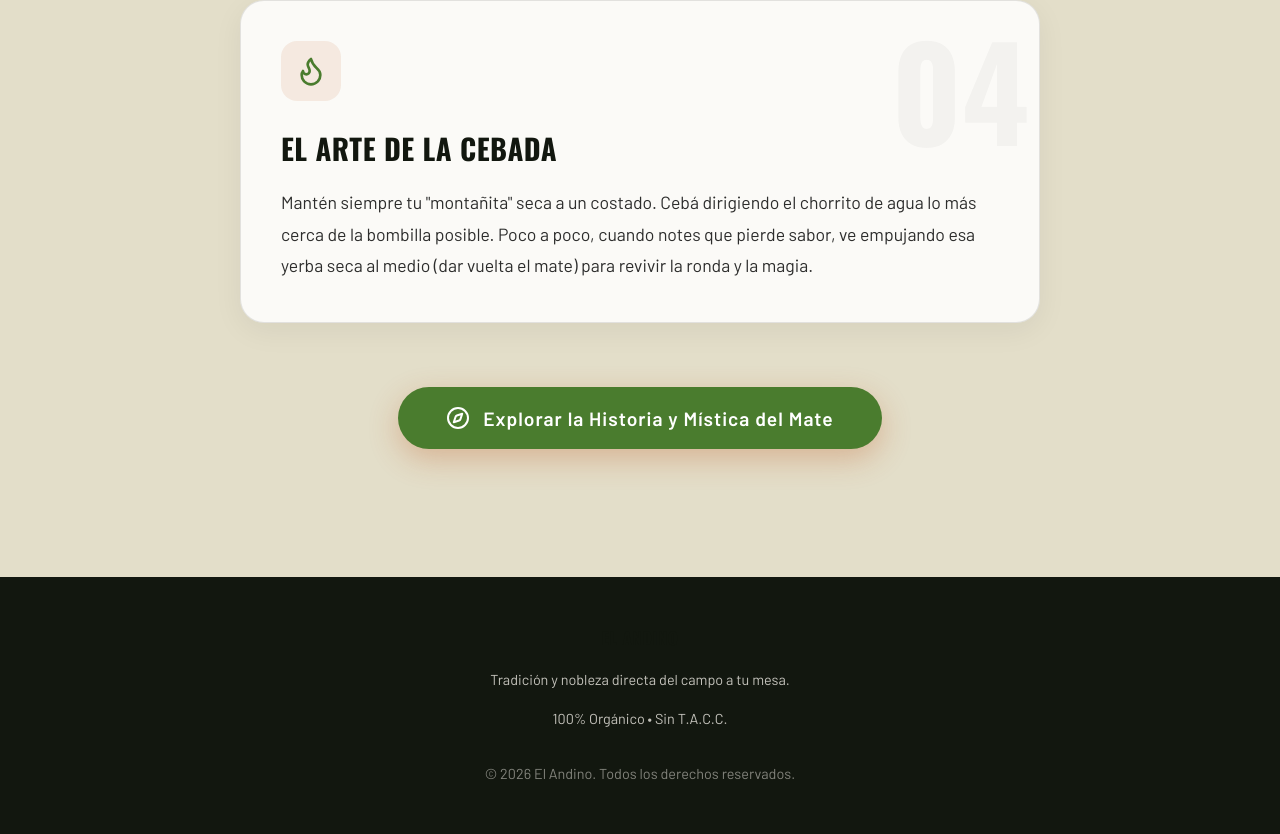
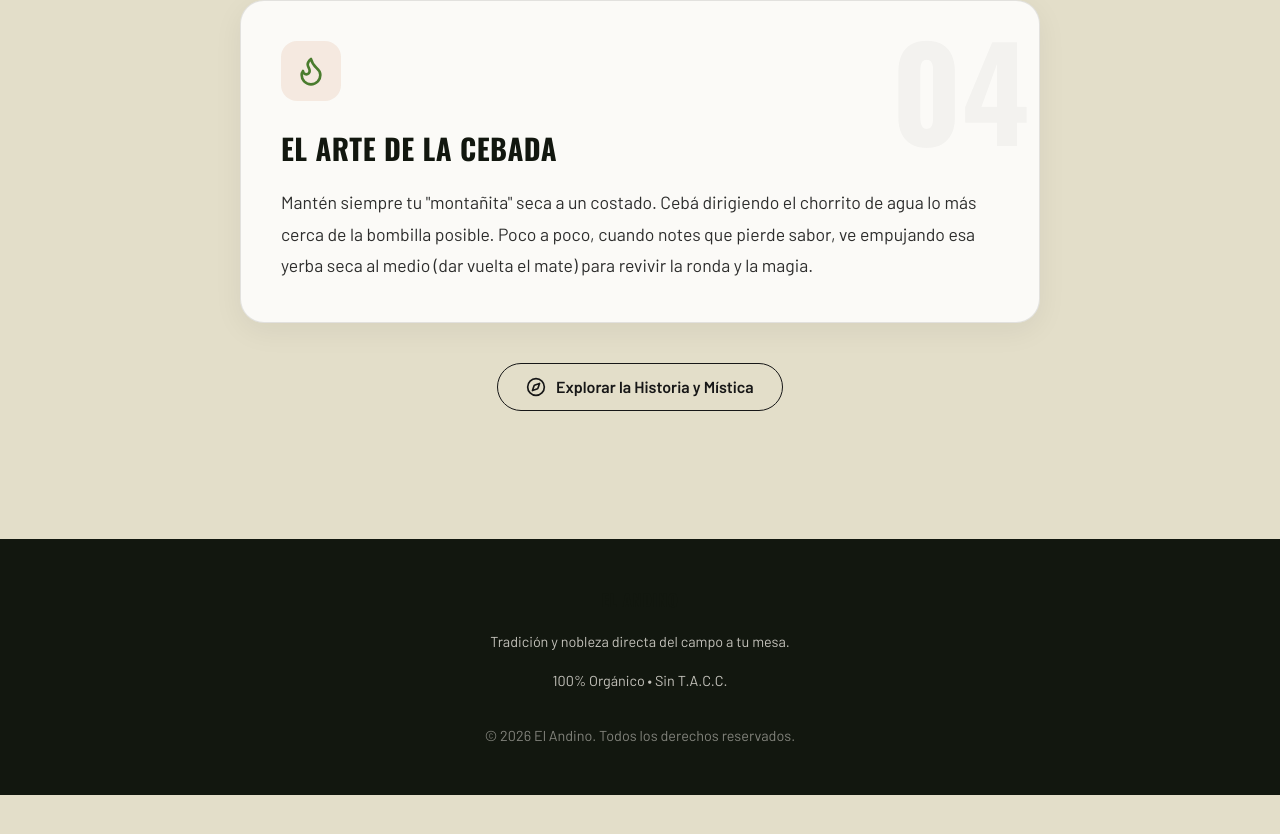
Before and after one commit to Rober-Sonda/el-andino, a React (Vite) app: page / in a window 1280 px wide. Shown: the part 6382-7216 px from the top of the page. After the commit the page ends 7177 px from the top, so only its background shows below. Built offline with nearby package versions, Linux system fonts and the light colour scheme; no server answers; the database is empty.

Commit message:
UI: Refine MateSecrets button style and dark mode

```diff
--- a/src/components/MateSecrets.jsx
+++ b/src/components/MateSecrets.jsx
@@ -58,14 +58,14 @@ const MateSecrets = () => {
         </div>
 
         {/* Portal History Button */}
-        <div style={{ textAlign: 'center', marginTop: '4rem' }}>
+        <div style={{ textAlign: 'center', marginTop: '2.5rem' }}>
           <button
-            className="hero-btn"
-            style={{...styles.bottomButton, display: 'inline-flex', alignItems: 'center', gap: '0.8rem'}}
+            style={{...styles.bottomButton, display: 'inline-flex', alignItems: 'center', gap: '0.6rem'}}
             onClick={() => navigate('/historia')}
+            className="history-portal-btn"
           >
-            <Compass size={24} />
-            Explorar la Historia y Mística del Mate
+            <Compass size={20} />
+            Explorar la Historia y Mística
           </button>
         </div>
       </div>
@@ -152,16 +152,14 @@ const styles = {
     opacity: 0.9
   },
   bottomButton: {
-    background: 'var(--color-accent)',
-    color: '#fff',
-    border: 'none',
-    padding: '1.2rem 3rem',
+    background: 'transparent',
+    color: 'var(--color-text)',
+    border: '1px solid var(--color-text)',
+    padding: '0.8rem 1.8rem',
     borderRadius: '50px',
-    fontSize: '1.2rem',
-    fontWeight: '700',
+    fontSize: '1rem',
+    fontWeight: '600',
     cursor: 'pointer',
-    letterSpacing: '1px',
-    boxShadow: '0 10px 30px rgba(189, 83, 25, 0.3)',
     transition: 'all 0.3s ease',
   }
 };
@@ -175,10 +173,11 @@ if (typeof document !== 'undefined') {
       color: var(--color-accent);
       opacity: 0.08 !important;
     }
-    .history-portal:hover {
-      transform: translateY(-5px) !important;
-      box-shadow: 0 15px 30px rgba(189, 83, 25, 0.15) !important;
+    .history-portal-btn:hover {
+      transform: translateY(-3px) !important;
+      color: var(--color-accent) !important;
       border-color: var(--color-accent) !important;
+      background: rgba(118, 181, 77, 0.05) !important;
     }
   `;
   document.head.appendChild(styleSheet);
```
